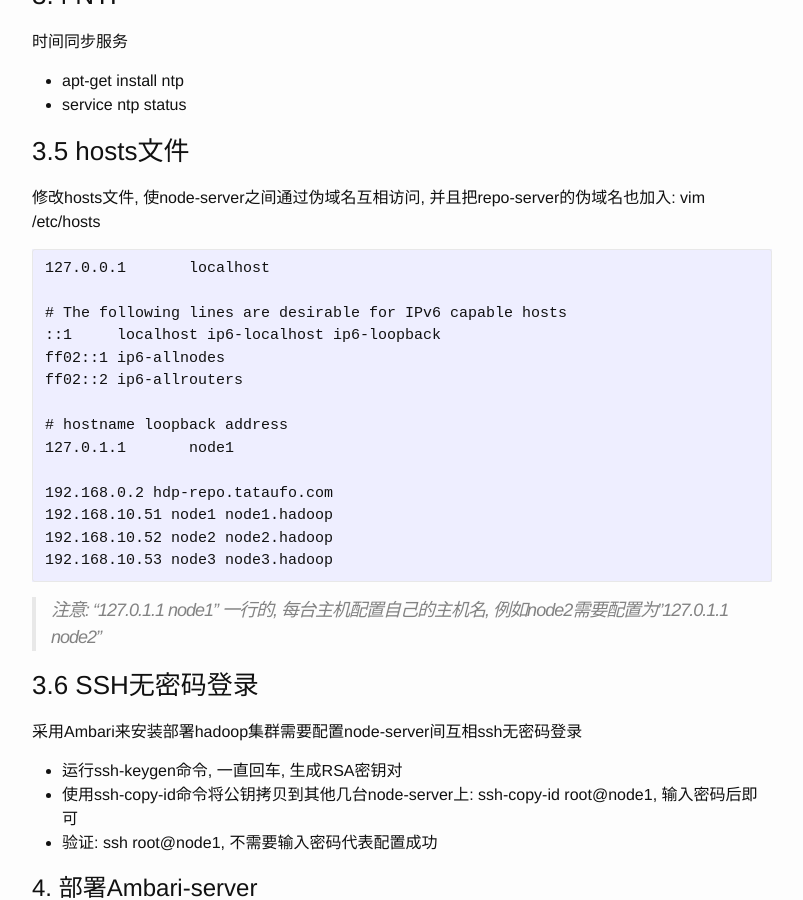
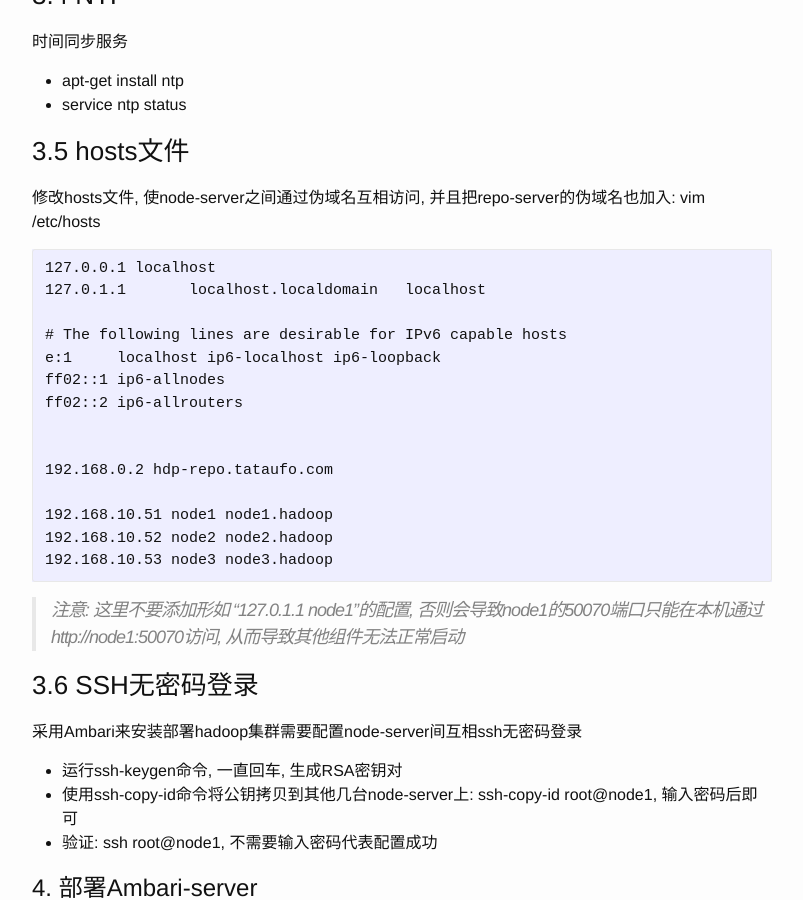
Before and after one commit to rainware/blogs, a Jekyll site: the page built from _posts/2016-04-08-hdp2.4_on_ubuntu14.markdown, in a window 1280 px wide and 900 px high, scrolled down 2845 px. Shown: the whole window, without its empty margins (238-1041 px from the left). Built offline with Jekyll 4.4.1, drawn with Linux system fonts in a browser that asks for light colours.

Commit message:
fix error

````diff
--- a/_posts/2016-04-08-hdp2.4_on_ubuntu14.markdown
+++ b/_posts/2016-04-08-hdp2.4_on_ubuntu14.markdown
@@ -121,23 +121,23 @@ hdp2.3已经开始支持jdk1.8, 使用jdk1.7的话版本不应低于1.7_67
 修改hosts文件, 使node-server之间通过伪域名互相访问, 并且把repo-server的伪域名也加入: vim /etc/hosts
 
 ```
-127.0.0.1       localhost
+127.0.0.1 localhost
+127.0.1.1       localhost.localdomain   localhost
 
 # The following lines are desirable for IPv6 capable hosts
-::1     localhost ip6-localhost ip6-loopback
+e:1     localhost ip6-localhost ip6-loopback
 ff02::1 ip6-allnodes
 ff02::2 ip6-allrouters
 
-# hostname loopback address
-127.0.1.1       node1
 
 192.168.0.2 hdp-repo.tataufo.com
+
 192.168.10.51 node1 node1.hadoop
 192.168.10.52 node2 node2.hadoop
 192.168.10.53 node3 node3.hadoop
 ```
 
-> 注意: "127.0.1.1  node1" 一行的, 每台主机配置自己的主机名, 例如node2需要配置为"127.0.1.1 node2"
+> 注意: 这里不要添加形如 "127.0.1.1 node1"的配置, 否则会导致node1的50070端口只能在本机通过http://node1:50070访问, 从而导致其他组件无法正常启动
 
 ### 3.6 SSH无密码登录 ###
 采用Ambari来安装部署hadoop集群需要配置node-server间互相ssh无密码登录
````
